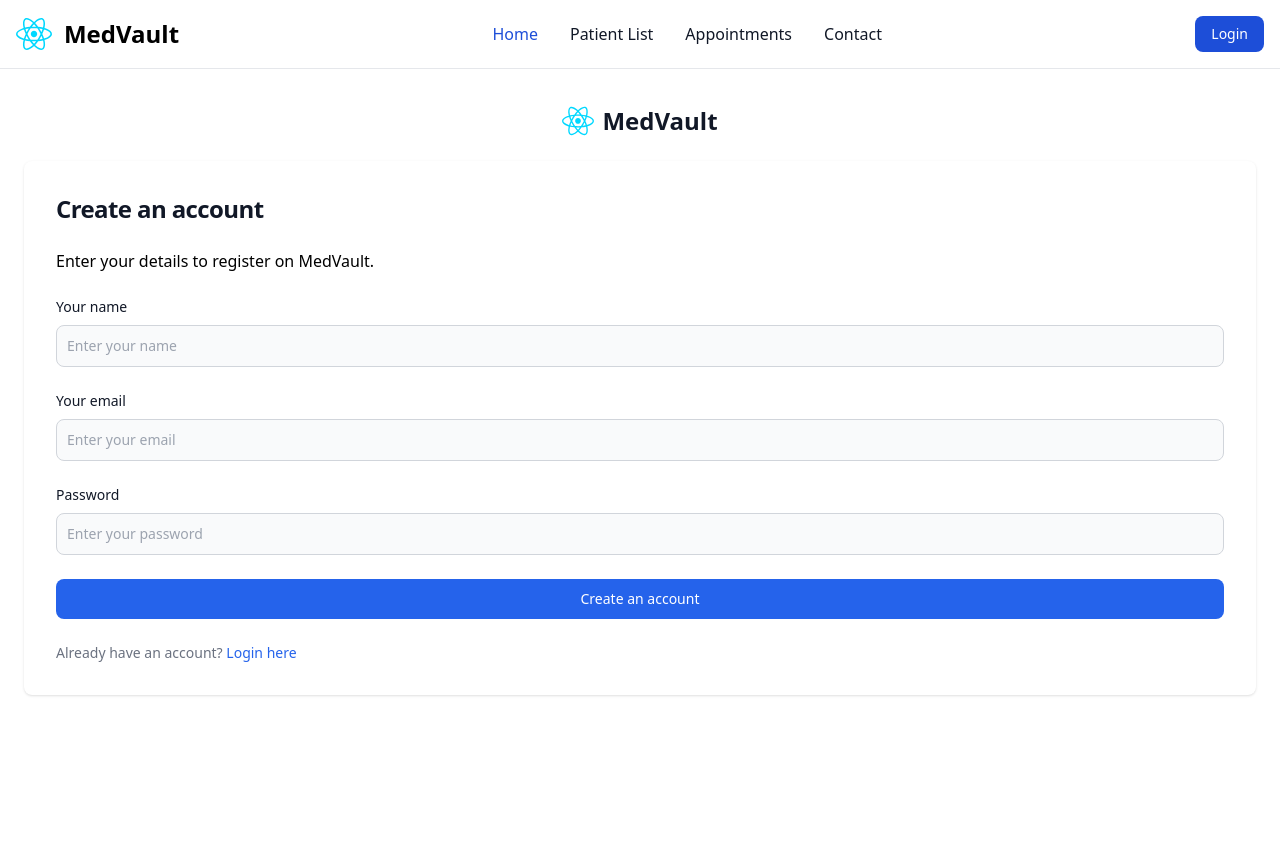
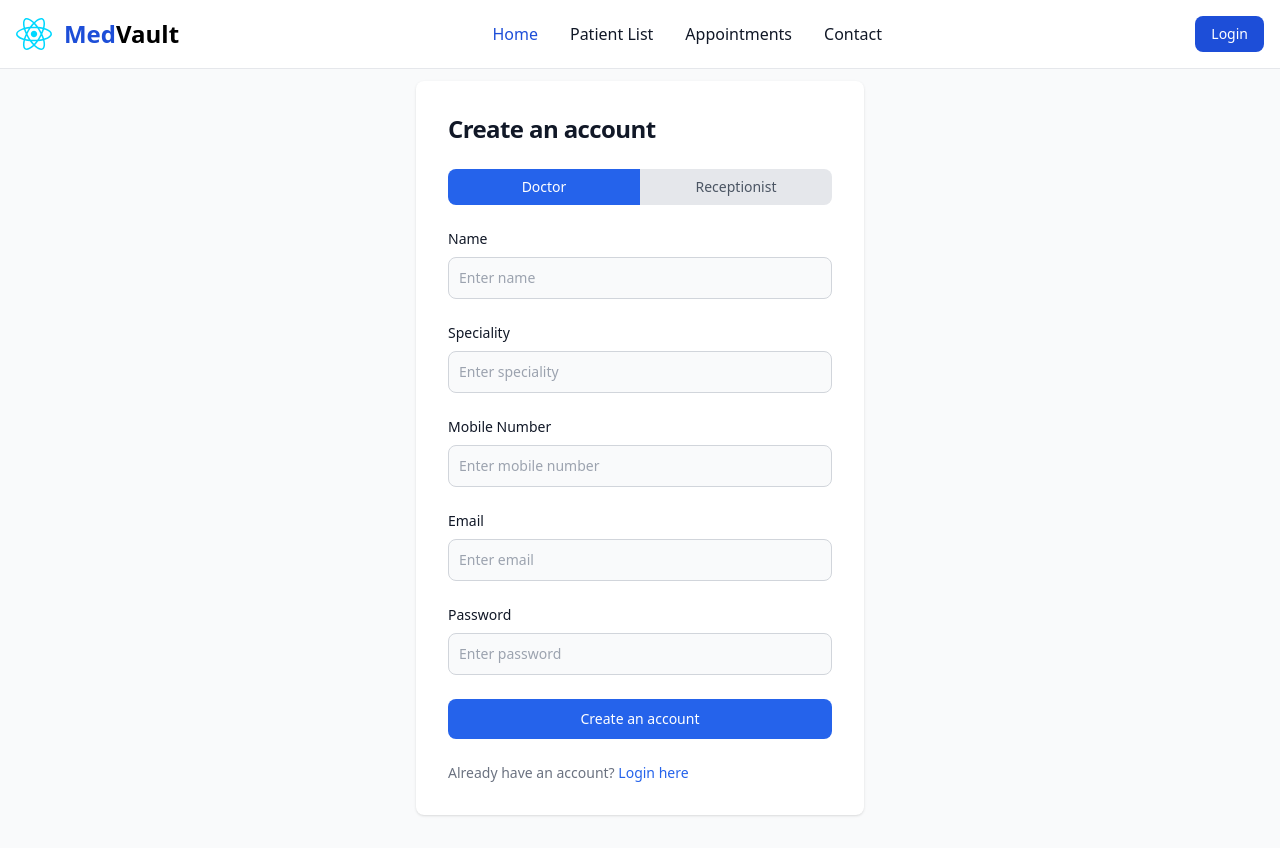
Before and after one commit to PranavKale03/MedVault-Frontend, a React (Vite) app: page /signup in a window 1280 px wide. Before the commit the page ends 800 px from the top, so only its background shows below. Built offline with nearby package versions, Linux system fonts and the light colour scheme.

Commit message:
Signup flow done

```diff
--- a/src/App.jsx
+++ b/src/App.jsx
@@ -1,13 +1,14 @@
 import { BrowserRouter as Router, Route, Routes } from "react-router-dom";
 import "./App.css";
+import AppNavbar from "./components/AppNavbar/AppNavbar";
+import { UserProvider } from "./context/UserContext";
 import Login from "./pages/login";
 import SignUp from "./pages/signup";
 import Dashboard from "./pages/dashboard";
 import PatientList from "./pages/patient-list";
 import Appointments from "./pages/appointments";
 import Contact from "./pages/contact";
-import AppNavbar from "./components/AppNavbar/AppNavbar";
-import { UserProvider } from "./context/UserContext";
+import Profile from "./pages/profile";
 
 function App() {
   return (
@@ -22,6 +23,7 @@ function App() {
             <Route path="/patient-list" element={<PatientList />} />
             <Route path="/appointments" element={<Appointments />} />
             <Route path="/contact" element={<Contact />} />
+            <Route path="/:id" element={<Profile />} />
           </Routes>
         </UserProvider>
       </Router>
--- a/src/components/AppNavbar/AppNavbar.jsx
+++ b/src/components/AppNavbar/AppNavbar.jsx
@@ -16,7 +16,7 @@ const AppNavbar = () => {
           >
             <img src={Logo} className="h-8" alt="Logo" />
             <span className="self-center text-2xl font-semibold whitespace-nowrap">
-              MedVault
+              <span className="text-blue-700">Med</span>Vault
             </span>
           </a>
           {user ? (
--- a/src/context/GlobalContext.jsx
+++ b/src/context/GlobalContext.jsx
@@ -3,8 +3,9 @@ import APP_HOST from "../configs/envVariables.js";
 
 export const getUser = async (id) => {
   try {
-    const response = await axios.get(`${APP_HOST}/api/user/${id}`);
-    return response.data;
+    const response = await axios.get(`${APP_HOST}/user/doctor/${id}`);
+    console.log(response.data.user);
+    return response.data.user;
   } catch (error) {
     console.error(error.message);
   }
--- a/src/context/UserContext.jsx
+++ b/src/context/UserContext.jsx
@@ -16,7 +16,7 @@ export const UserProvider = ({ children }) => {
           const camelCaseObject = SnakeToCamel(result);
           const userData = camelCaseObject;
           if (userData) {
-            setUser(userData[0]);
+            setUser(userData);
           } else {
             setUser(null);
           }
--- /dev/null
+++ b/src/pages/login/context/index.js
@@ -0,0 +1,26 @@
+import axios from "axios";
+import APP_HOST from "../../../configs/envVariables";
+
+export const login = async (data) => {
+    const body = {
+        email: data.email,
+        password: data.password
+    }
+    console.log(body);
+    try {
+        const headers = {
+          "Content-Type": "application/json",
+        };
+
+        const response = await axios.post(
+          `${APP_HOST}/user/login`,
+          JSON.stringify(body),
+          { headers }
+        );
+
+        return response.data;
+      } catch (error) {
+        console.error(error.message);
+        throw error;
+      }
+}
--- a/src/pages/login/index.jsx
+++ b/src/pages/login/index.jsx
@@ -1,39 +1,59 @@
-import React, { useContext, useState } from "react";
-import Logo from "../../assets/react.svg";
-import UserContext from "../../context/UserContext";
+import React, { useState } from "react";
+import { login } from "./context";
+import { setLocalStorageValueForKey } from "../../utils/localStorage";
 
 const Login = () => {
-  const [email, setEmail] = useState("");
-  const [password, setPassword] = useState("");
+  const [formData, setFormData] = useState({
+    email: "",
+    password: "",
+  });
   const [error, setError] = useState("");
+  const [loginType, setLoginType] = useState("DOCTOR");
 
-  const handleSubmit = (e) => {
+  const handleSubmit = async (e) => {
     e.preventDefault();
-    if (!email || !password) {
+    if (!formData.email || !formData.password) {
       setError("Please enter both email and password.");
     } else {
-      console.log("Email:", email);
-      console.log("Password:", password);
-      // Add your logic for form submission here
+      const doctorLogin = await login(formData);
+      const res = doctorLogin.user;
+      if (res) {
+        setLocalStorageValueForKey("userId", res._id);
+      }
     }
   };
 
   return (
     <section className="bg-gray-50">
       <div className="flex flex-col items-center justify-center px-6 py-8 mx-auto md:h-screen lg:py-0">
-        <a
-          href="/"
-          className="flex items-center mb-6 text-2xl font-semibold text-gray-900"
-        >
-          <img className="w-8 h-8 mr-2" src={Logo} alt="logo" />
-          MedVault
-        </a>
         <div className="w-full bg-white rounded-lg shadow md:mt-0 sm:max-w-md xl:p-0">
           <div className="p-6 space-y-4 md:space-y-6 sm:p-8">
             <h1 className="text-xl font-bold leading-tight tracking-tight text-gray-900 md:text-2xl">
-              Sign in to your account
+              Sign In
             </h1>
-            <form className="space-y-4 md:space-y-6" action="">
+            <div className="flex justify-between">
+              <button
+                className={`flex-1 text-sm font-medium px-4 py-2 rounded-l-lg ${
+                  loginType === "DOCTOR"
+                    ? "bg-primary-600 text-white"
+                    : "bg-gray-200 text-gray-600"
+                }`}
+                onClick={() => setLoginType("DOCTOR")}
+              >
+                Doctor
+              </button>
+              <button
+                className={`flex-1 text-sm font-medium px-4 py-2 rounded-r-lg ${
+                  loginType === "RECEPTIONIST"
+                    ? "bg-primary-600 text-white"
+                    : "bg-gray-200 text-gray-600"
+                }`}
+                onClick={() => setLoginType("RECEPTIONIST")}
+              >
+                Receptionist
+              </button>
+            </div>
+            <form className="space-y-4 md:space-y-6" onSubmit={handleSubmit}>
               <div>
                 <label
                   htmlFor="email"
@@ -45,10 +65,12 @@ const Login = () => {
                   type="email"
                   name="email"
                   id="email"
-                  value={email}
-                  onChange={(e) => setEmail(e.target.value)}
+                  value={formData.email}
+                  onChange={(e) =>
+                    setFormData({ ...formData, email: e.target.value })
+                  }
                   className="bg-gray-50 border border-gray-300 text-gray-900 sm:text-sm rounded-lg focus:ring-primary-600 focus:border-primary-600 block w-full p-2.5"
-                  placeholder="Enter your email"
+                  placeholder="Enter email"
                   required
                 />
               </div>
@@ -63,9 +85,11 @@ const Login = () => {
                   type="password"
                   name="password"
                   id="password"
-                  value={password}
-                  onChange={(e) => setPassword(e.target.value)}
-                  placeholder="Enter your password"
+                  value={formData.password}
+                  onChange={(e) =>
+                    setFormData({ ...formData, password: e.target.value })
+                  }
+                  placeholder="Enter password"
                   className="bg-gray-50 border border-gray-300 text-gray-900 sm:text-sm rounded-lg focus:ring-primary-600 focus:border-primary-600 block w-full p-2.5"
                   required
                 />
@@ -73,18 +97,17 @@ const Login = () => {
               {error && <p className="text-red-500">{error}</p>}
               <button
                 type="submit"
-                onClick={handleSubmit}
                 className="w-full text-white bg-primary-600 hover:bg-primary-700 focus:ring-4 focus:outline-none focus:ring-primary-300 font-medium rounded-lg text-sm px-5 py-2.5 text-center"
               >
-                Sign in
+                Sign In
               </button>
               <p className="text-sm font-light text-gray-500">
-                Don't have an account yet?{" "}
+                Don't have an account?{" "}
                 <a
                   href="/signup"
                   className="font-medium text-primary-600 hover:underline"
                 >
-                  Sign up
+                  Register
                 </a>
               </p>
             </form>
--- /dev/null
+++ b/src/pages/signup/context/index.js
@@ -0,0 +1,31 @@
+import axios from "axios";
+import APP_HOST from "../../../configs/envVariables";
+
+export const register = async (data) => {
+    const body = {
+        fullName: data.name,
+        email: data.email,
+        mobile: data.number,
+        type: data.speciality,
+        password: data.password,
+        role: data.role
+    }
+
+    try {
+        const headers = {
+          "Content-Type": "application/json",
+        };
+
+        const response = await axios.post(
+          `${APP_HOST}/user/register`,
+          JSON.stringify(body),
+          { headers }
+        );
+
+        console.log(response.data);
+        return response.data;
+      } catch (error) {
+        console.error(error.message);
+        throw error;
+      }
+}
--- a/src/pages/signup/index.jsx
+++ b/src/pages/signup/index.jsx
@@ -1,23 +1,56 @@
 import React, { useState } from "react";
-import Logo from "../../assets/react.svg";
+import { register } from "./context";
+import { setLocalStorageValueForKey } from "../../utils/localStorage";
 
 const SignUp = () => {
   const [formData, setFormData] = useState({
     name: "",
     email: "",
     password: "",
+    role: "RECEPTIONIST",
+  });
+  const [doctorFormData, setDoctorFormData] = useState({
+    name: "",
+    speciality: "",
+    number: "",
+    email: "",
+    password: "",
+    role: "DOCTOR",
   });
   const [errors, setErrors] = useState({});
+  const [registerType, setRegisterType] = useState("DOCTOR");
+
+  const handleDoctorInputChange = (e) => {
+    const { name, value } = e.target;
+    setDoctorFormData({ ...doctorFormData, [name]: value });
+  };
 
   const handleInputChange = (e) => {
     const { name, value } = e.target;
     setFormData({ ...formData, [name]: value });
   };
 
-  const handleSubmit = (e) => {
+  const handleSubmit = async (e) => {
     e.preventDefault();
     let errors = {};
 
+    if (registerType === "DOCTOR") {
+      if (!doctorFormData.name) {
+        errors.name = "Name is required";
+      }
+      if (!doctorFormData.speciality) {
+        errors.speciality = "Speciality is required";
+      }
+      if (!doctorFormData.number) {
+        errors.number = "Mobile number is required";
+      }
+      if (!doctorFormData.email) {
+        errors.email = "Email is required";
+      }
+      if (!doctorFormData.password) {
+        errors.password = "Password is required";
+      }
+    } else {
       if (!formData.name) {
         errors.name = "Name is required";
       }
@@ -27,36 +60,167 @@ const SignUp = () => {
       if (!formData.password) {
         errors.password = "Password is required";
       }
+    }
 
     if (Object.keys(errors).length === 0) {
-      console.log(formData);
     } else {
       setErrors(errors);
     }
+
+    const doctorRegister = await register(doctorFormData);
+    const res = doctorRegister.user;
+    if (res) {
+      setLocalStorageValueForKey("userId", res._id);
+    }
   };
+
   return (
-    <section className="">
+    <section className="bg-gray-50 mt-12">
       <div className="flex flex-col items-center justify-center px-6 py-8 mx-auto md:h-screen lg:py-0">
-        <a
-          href="/"
-          className="flex items-center mb-6 text-2xl font-semibold text-gray-900"
-        >
-          <img className="w-8 h-8 mr-2" src={Logo} alt="logo" />
-          MedVault
-        </a>
-        <div className="w-full bg-white rounded-lg shadow">
+        <div className="w-full bg-white rounded-lg shadow md:mt-0 sm:max-w-md xl:p-0">
           <div className="p-6 space-y-4 md:space-y-6 sm:p-8">
             <h1 className="text-xl font-bold leading-tight tracking-tight text-gray-900 md:text-2xl">
               Create an account
             </h1>
-            <p>Enter your details to register on MedVault.</p>
+            <div className="flex justify-between">
+              <button
+                className={`flex-1 text-sm font-medium px-4 py-2 rounded-l-lg ${
+                  registerType === "DOCTOR"
+                    ? "bg-primary-600 text-white"
+                    : "bg-gray-200 text-gray-600"
+                }`}
+                onClick={() => setRegisterType("DOCTOR")}
+              >
+                Doctor
+              </button>
+              <button
+                className={`flex-1 text-sm font-medium px-4 py-2 rounded-r-lg ${
+                  registerType === "RECEPTIONIST"
+                    ? "bg-primary-600 text-white"
+                    : "bg-gray-200 text-gray-600"
+                }`}
+                onClick={() => setRegisterType("RECEPTIONIST")}
+              >
+                Receptionist
+              </button>
+            </div>
             <form className="space-y-4 md:space-y-6" onSubmit={handleSubmit}>
+              {registerType === "DOCTOR" ? (
+                <>
                   <div>
                     <label
                       htmlFor="name"
                       className="block mb-2 text-sm font-medium text-gray-900"
                     >
-                  Your name
+                      Name
+                    </label>
+                    <input
+                      type="text"
+                      name="name"
+                      id="name"
+                      value={doctorFormData.name}
+                      onChange={handleDoctorInputChange}
+                      className="bg-gray-50 border border-gray-300 text-gray-900 sm:text-sm rounded-lg focus:ring-primary-600 focus:border-primary-600 block w-full p-2.5"
+                      placeholder="Enter name"
+                      required=""
+                    />
+                    {errors.name && (
+                      <span style={{ color: "red" }}>{errors.name}</span>
+                    )}
+                  </div>
+                  <div>
+                    <label
+                      htmlFor="doctor-type"
+                      className="block mb-2 text-sm font-medium text-gray-900"
+                    >
+                      Speciality
+                    </label>
+                    <input
+                      type="text"
+                      name="speciality"
+                      id="speciality"
+                      value={doctorFormData.speciality}
+                      onChange={handleDoctorInputChange}
+                      className="bg-gray-50 border border-gray-300 text-gray-900 sm:text-sm rounded-lg focus:ring-primary-600 focus:border-primary-600 block w-full p-2.5"
+                      placeholder="Enter speciality"
+                      required=""
+                    />
+                    {errors.speciality && (
+                      <span style={{ color: "red" }}>{errors.speciality}</span>
+                    )}
+                  </div>
+                  <div>
+                    <label
+                      htmlFor="number"
+                      className="block mb-2 text-sm font-medium text-gray-900"
+                    >
+                      Mobile Number
+                    </label>
+                    <input
+                      type="number"
+                      name="number"
+                      id="number"
+                      value={doctorFormData.number}
+                      onChange={handleDoctorInputChange}
+                      className="bg-gray-50 border border-gray-300 text-gray-900 sm:text-sm rounded-lg focus:ring-primary-600 focus:border-primary-600 block w-full p-2.5"
+                      placeholder="Enter mobile number"
+                      required=""
+                    />
+                    {errors.number && (
+                      <span style={{ color: "red" }}>{errors.number}</span>
+                    )}
+                  </div>
+                  <div>
+                    <label
+                      htmlFor="email"
+                      className="block mb-2 text-sm font-medium text-gray-900"
+                    >
+                      Email
+                    </label>
+                    <input
+                      type="email"
+                      name="email"
+                      id="email"
+                      value={doctorFormData.email}
+                      onChange={handleDoctorInputChange}
+                      className="bg-gray-50 border border-gray-300 text-gray-900 sm:text-sm rounded-lg focus:ring-primary-600 focus:border-primary-600 block w-full p-2.5"
+                      placeholder="Enter email"
+                      required=""
+                    />
+                    {errors.email && (
+                      <span style={{ color: "red" }}>{errors.email}</span>
+                    )}
+                  </div>
+                  <div>
+                    <label
+                      htmlFor="password"
+                      className="block mb-2 text-sm font-medium text-gray-900"
+                    >
+                      Password
+                    </label>
+                    <input
+                      type="password"
+                      name="password"
+                      id="password"
+                      value={doctorFormData.password}
+                      onChange={handleDoctorInputChange}
+                      placeholder="Enter password"
+                      className="bg-gray-50 border border-gray-300 text-gray-900 sm:text-sm rounded-lg focus:ring-primary-600 focus:border-primary-600 block w-full p-2.5"
+                      required=""
+                    />
+                    {errors.password && (
+                      <span style={{ color: "red" }}>{errors.password}</span>
+                    )}
+                  </div>
+                </>
+              ) : (
+                <>
+                  <div>
+                    <label
+                      htmlFor="name"
+                      className="block mb-2 text-sm font-medium text-gray-900"
+                    >
+                      Name
                     </label>
                     <input
                       type="text"
@@ -65,7 +229,7 @@ const SignUp = () => {
                       value={formData.name}
                       onChange={handleInputChange}
                       className="bg-gray-50 border border-gray-300 text-gray-900 sm:text-sm rounded-lg focus:ring-primary-600 focus:border-primary-600 block w-full p-2.5"
-                  placeholder="Enter your name"
+                      placeholder="Enter name"
                       required=""
                     />
                     {errors.name && (
@@ -77,7 +241,7 @@ const SignUp = () => {
                       htmlFor="email"
                       className="block mb-2 text-sm font-medium text-gray-900"
                     >
-                  Your email
+                      Email
                     </label>
                     <input
                       type="email"
@@ -86,7 +250,7 @@ const SignUp = () => {
                       value={formData.email}
                       onChange={handleInputChange}
                       className="bg-gray-50 border border-gray-300 text-gray-900 sm:text-sm rounded-lg focus:ring-primary-600 focus:border-primary-600 block w-full p-2.5"
-                  placeholder="Enter your email"
+                      placeholder="Enter email"
                       required=""
                     />
                     {errors.email && (
@@ -106,7 +270,7 @@ const SignUp = () => {
                       id="password"
                       value={formData.password}
                       onChange={handleInputChange}
-                  placeholder="Enter your password"
+                      placeholder="Enter password"
                       className="bg-gray-50 border border-gray-300 text-gray-900 sm:text-sm rounded-lg focus:ring-primary-600 focus:border-primary-600 block w-full p-2.5"
                       required=""
                     />
@@ -114,28 +278,8 @@ const SignUp = () => {
                       <span style={{ color: "red" }}>{errors.password}</span>
                     )}
                   </div>
-              {/* <div className="flex items-start">
-                  <div className="flex items-center h-5">
-                    <input
-                      id="terms"
-                      aria-describedby="terms"
-                      type="checkbox"
-                      className="w-4 h-4 border border-gray-300 rounded bg-gray-50 focus:ring-3 focus:ring-primary-300"
-                      required=""
-                    />
-                  </div>
-                  <div className="ml-3 text-sm">
-                    <label htmlFor="terms" className="font-light text-gray-500">
-                      I accept the{" "}
-                      <a
-                        className="font-medium text-primary-600 hover:underline"
-                        href="#"
-                      >
-                        Terms and Conditions
-                      </a>
-                    </label>
-                  </div>
-                </div> */}
+                </>
+              )}
               <button
                 type="submit"
                 className="w-full text-white bg-primary-600 hover:bg-primary-700 focus:ring-4 focus:outline-none focus:ring-primary-300 font-medium rounded-lg text-sm px-5 py-2.5 text-center"
```
Also changed, not shown: src/pages/profile/index.jsx (added, +16 -0 lines), 1 other file (tests, documents, lock files or other folders). Lines whose indentation alone changed are shown as unchanged.
